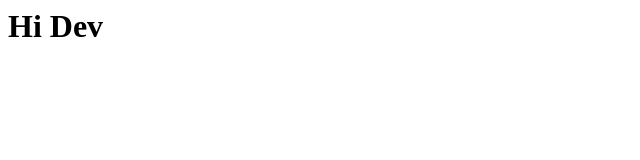
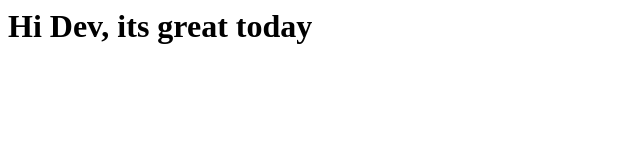
Before and after one commit to devincognit/coursera-test, a plain HTML site: page site/index.html in a window 1280 px wide. Shown: the whole page, without its empty margins (0-640 px from the left). Drawn offline with Linux system fonts and the light colour scheme.

Commit message:
small addition

```diff
--- a/site/index.html
+++ b/site/index.html
@@ -4,6 +4,6 @@
 	<title>Hello Dev!</title>
 </head>
 <body>
-<h1>Hi Dev<h1>
+<h1>Hi Dev, its great today<h1>
 </body>
 </html>
```
